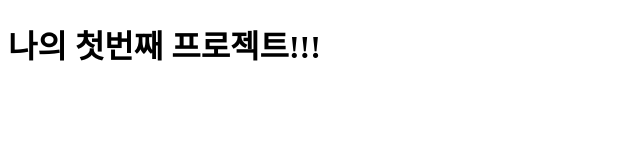
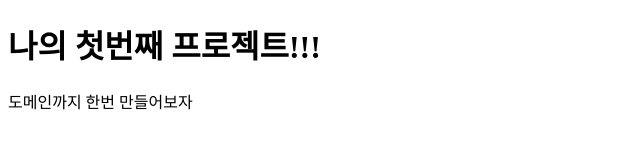
Before and after one commit to CherrieCho/CN-Project, a plain HTML site: page index.html in a window 1280 px wide. Shown: the whole page, without its empty margins (0-640 px from the left). Drawn offline with Linux system fonts and the light colour scheme.

Commit message:
second commit

```diff
--- a/index.html
+++ b/index.html
@@ -8,5 +8,6 @@
   </head>
   <body>
     <h1>나의 첫번째 프로젝트!!!</h1>
+    <p>도메인까지 한번 만들어보자</p>
   </body>
 </html>
```
